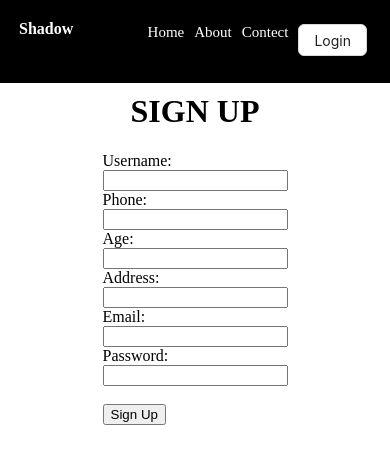
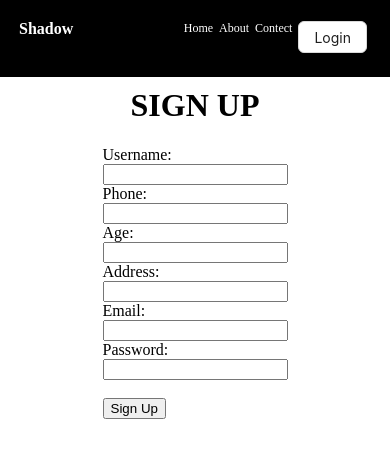
Before and after one commit to Noor-Waqas/api-integration, a React (Vite) app: page / in a window 390 px wide. Shown: the top 464 px of the page. Built offline with nearby package versions, Linux system fonts and the light colour scheme; the HTML template or start-up script is replaced by a standard one.

Commit message:
resolve fixess button

```diff
--- a/src/compoment/navbar/nav.tsx
+++ b/src/compoment/navbar/nav.tsx
@@ -11,7 +11,7 @@ const nav = () => {
             <li><a>Home</a></li>
             <li><a>About</a></li>
             <li><a>Contect</a></li>
-            <li><Button className={style.loginButton}>Login</Button></li>
+          <Button className={style.loginButton}>Login</Button>
         </ul>
     </div>
     </div>
--- a/src/compoment/navbar/style.module.scss
+++ b/src/compoment/navbar/style.module.scss
@@ -16,12 +16,12 @@
 
     .UlDesin{
     display: flex;
-    gap: 10px;
+    gap: 6px;
     list-style: none;
     font-size: 24px;
     margin-right: 14px;
     @media only screen and (max-width: 458px) {
-        font-size: 15px;
+        font-size: 12px;
   }
     .UlDesin ,ul ,li:hover{
         background-color: aqua;
```
